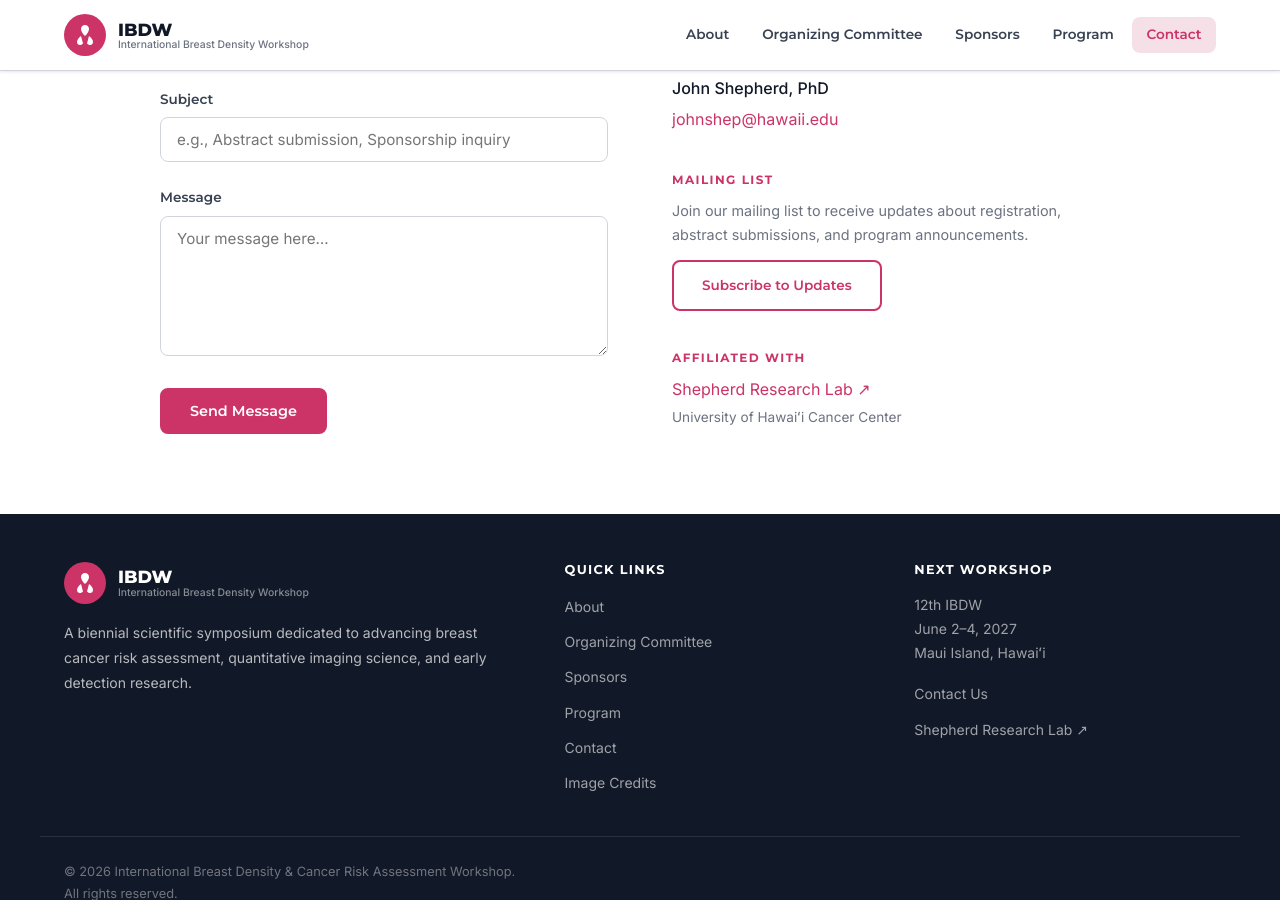
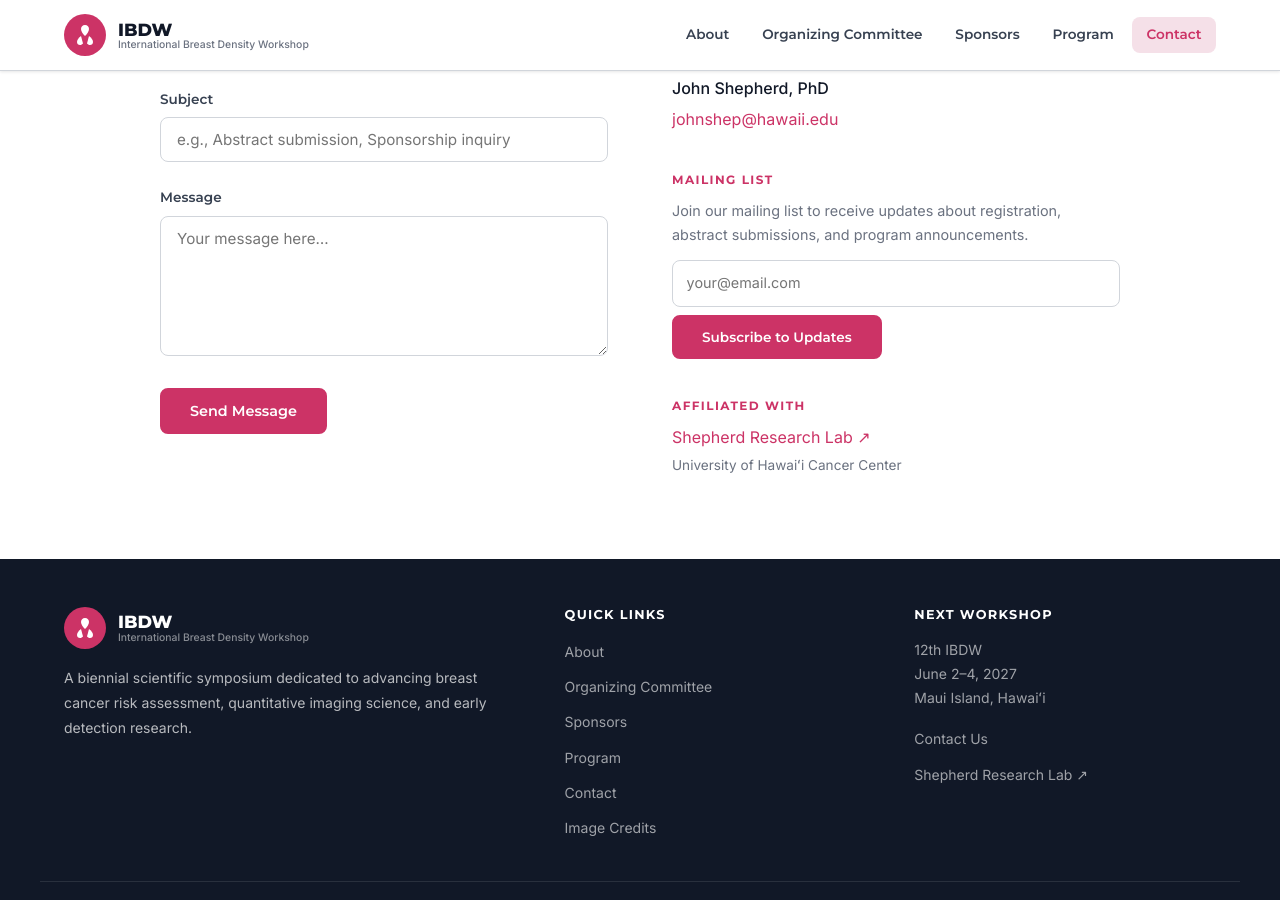
Before and after one commit to jshepherd46/breastdensityworkshop, a Jekyll site: the page built from contact/index.html, in a window 1280 px wide and 900 px high, scrolled down 564 px. Built offline with Jekyll 4.4.1, drawn with Linux system fonts in a browser that asks for light colours.

Commit message:
feat(contact): wire Subscribe to Updates to the IBDW Mailchimp audience
The "Subscribe to Updates" button on /contact/ was pointing at href="#"
— clicking it did nothing. Replaced with an inline Mailchimp embed form
posting to the IBDW audience (account: breastdensityworkshop, list:
51f4454cc3 on us19) using the embed values previously confirmed from
the Mailchimp dashboard.

Layout: simple vertical stack (email field, then submit button) so it
fits within the narrow Workshop Information column on the contact
page. Honeypot field included per Mailchimp's standard anti-bot
convention. target="_blank" so the Mailchimp confirmation page opens
in a new tab and the visitor doesn't lose the contact page.

The IBDW Mailchimp audience is currently paused for sending (over the
2,000-contact free-tier limit, awaiting list cleanup), but new signups
are still added to the audience — they just can't receive campaigns
until the limit issue is resolved. This commit makes the signup path
work; the campaign-send path is independent.

Co-Authored-By: Claude Opus 4.7 (1M context) <noreply@anthropic.com>

```diff
--- a/contact/index.html
+++ b/contact/index.html
@@ -60,8 +60,17 @@ description: "Get in touch with the IBDW organizing team."
         <div style="margin-bottom: 2rem;">
           <div class="section-label" style="margin-bottom: 0.5rem;">Mailing List</div>
           <p style="color: var(--gray-500); font-size: 0.9rem; margin-bottom: 0.75rem;">Join our mailing list to receive updates about registration, abstract submissions, and program announcements.</p>
-          <!-- Mailchimp embed or link -->
-          <a href="#" class="btn btn-outline-pink" style="font-size: 0.85rem;">Subscribe to Updates</a>
+          <!-- Mailchimp embedded signup form for the IBDW audience.
+               Audience ID 51f4454cc3 on us19 datacenter, account
+               breastdensityworkshop. New signups are added immediately;
+               campaigns can be sent once the audience is back below the
+               account's free-tier contact limit. -->
+          <form action="https://breastdensityworkshop.us19.list-manage.com/subscribe/post?u=9148bea16d5e7d0e1d3d49f25&amp;id=51f4454cc3&amp;f_id=00fe8fe4f0" method="POST" target="_blank" novalidate style="display: flex; flex-direction: column; gap: 0.5rem;">
+            <input type="email" name="EMAIL" placeholder="your@email.com" required aria-label="Email address" style="padding: 0.65rem 0.85rem; border: 1px solid var(--gray-300); border-radius: var(--radius); font: inherit; font-size: 0.9rem;">
+            <!-- Honeypot — Mailchimp convention; do not remove -->
+            <div style="position: absolute; left: -5000px;" aria-hidden="true"><input type="text" name="b_9148bea16d5e7d0e1d3d49f25_51f4454cc3" tabindex="-1" value=""></div>
+            <button type="submit" class="btn btn-primary" style="font-size: 0.85rem; align-self: flex-start;">Subscribe to Updates</button>
+          </form>
         </div>
 
         <div>
```
